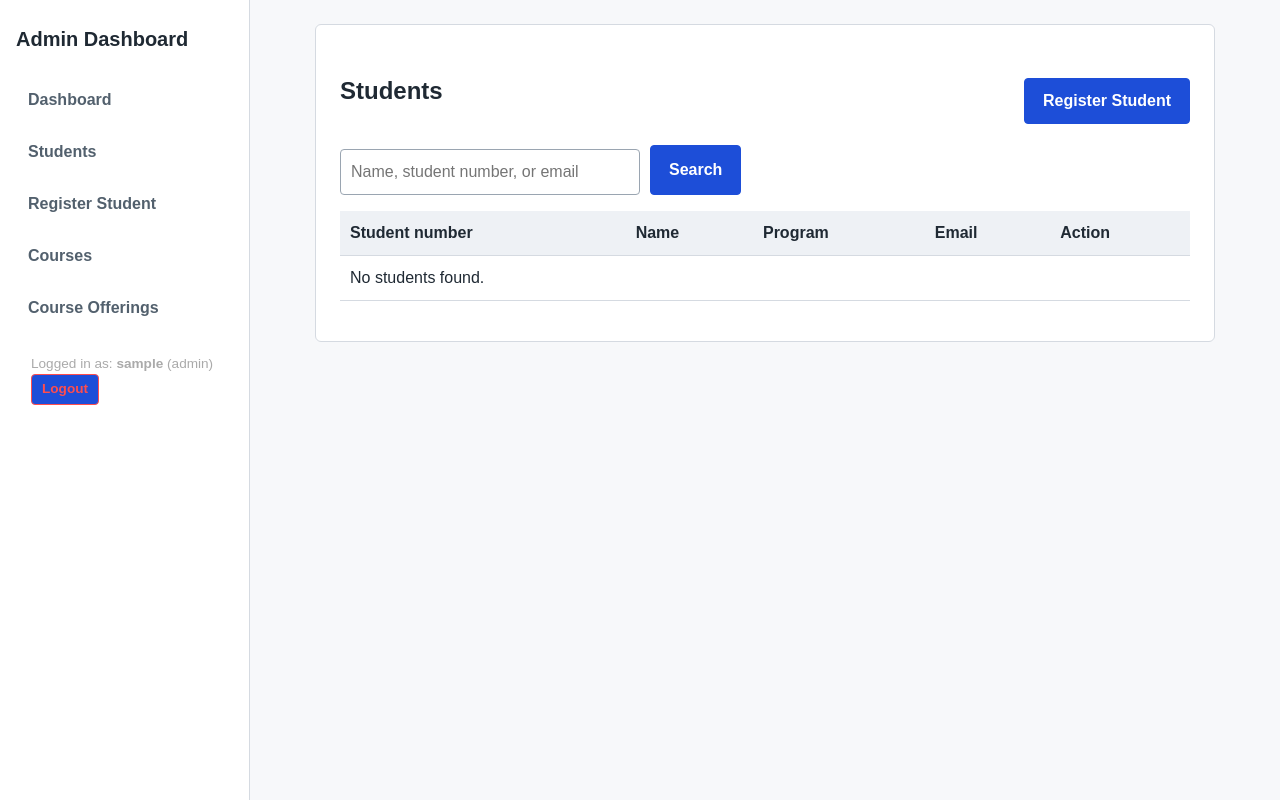
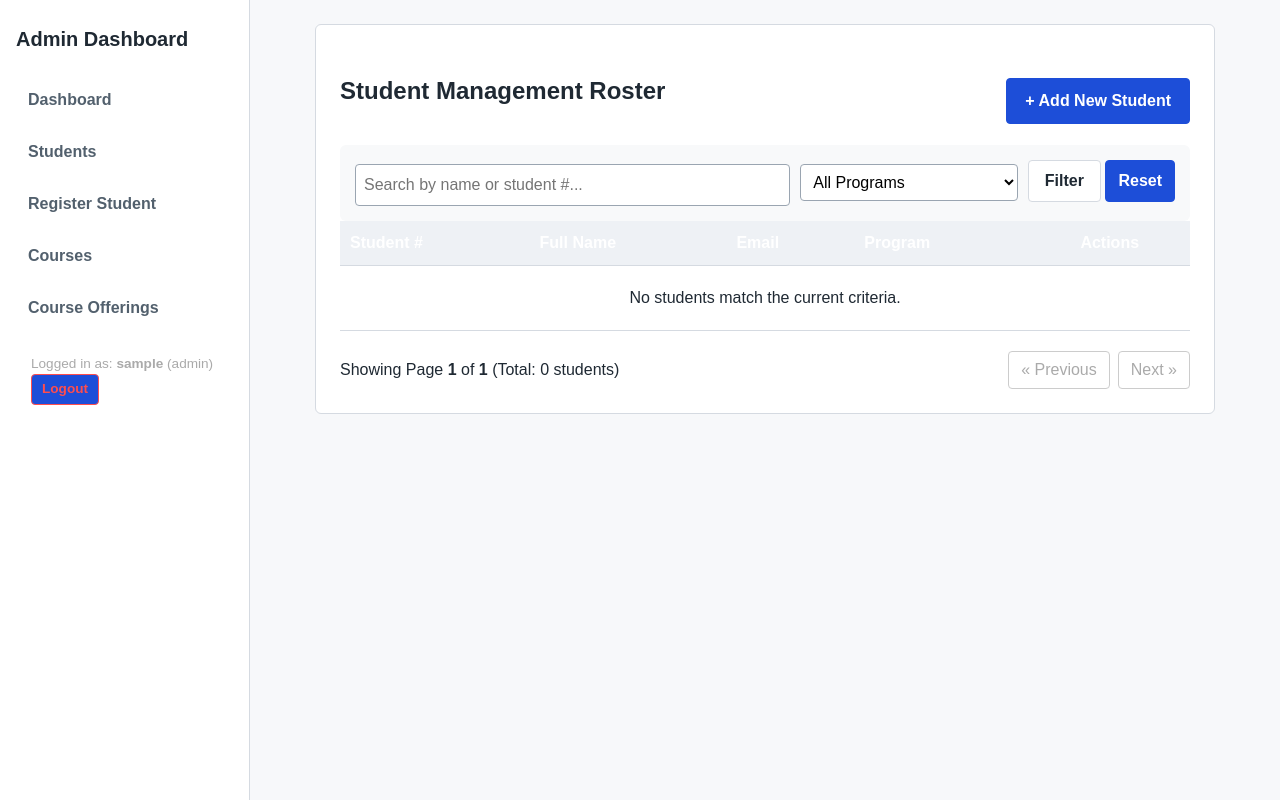
Before and after one commit to AntonioRA3377/Enrollment-system-, a Flask app: page /students in a window 1280 px wide. Run offline with Flask 3, Linux system fonts and the light colour scheme; the visitor is signed in with stand-in values (Sample User, id 1); data that the repository does not hold is empty.

Commit message:
Complete Lab 15: Search, multi-field filtering, and SQL pagination for student roster

```diff
--- a/app.py
+++ b/app.py
@@ -77,6 +77,8 @@ def dashboard():
 # ---------------------------------------------------------
 # STUDENTS ROUTES
 # ---------------------------------------------------------
+
+
 @app.route('/students')
 @login_required
 def students():
@@ -84,29 +86,59 @@ def students():
     cursor = conn.cursor(dictionary=True)
 
     query = request.args.get('q', '').strip()
+    program_id = request.args.get('program_id', '').strip()
+    page = request.args.get('page', 1, type=int)
+    per_page = 5
+    offset = (page - 1) * per_page
+
+    where_clauses = []
+    params = []
+
     if query:
+        where_clauses.append("(s.first_name LIKE %s OR s.last_name LIKE %s OR CONCAT(s.first_name, ' ', s.last_name) LIKE %s OR s.student_number LIKE %s OR s.email LIKE %s)")
         search_term = f"%{query}%"
-        cursor.execute(
-            """
-            SELECT s.*, p.program_name, p.program_code
-            FROM students s
-            LEFT JOIN programs p ON s.program_id = p.program_id
-            WHERE s.first_name LIKE %s OR s.last_name LIKE %s
-               OR s.student_number LIKE %s OR s.email LIKE %s
-        """,
-            (search_term, search_term, search_term, search_term),
-        )
-    else:
-        cursor.execute("""
-            SELECT s.*, p.program_name, p.program_code
-            FROM students s
-            LEFT JOIN programs p ON s.program_id = p.program_id
-        """)
+        params.extend([search_term, search_term, search_term, search_term, search_term])
 
+    if program_id:
+        where_clauses.append("s.program_id = %s")
+        params.append(program_id)
+
+    where_sql = " WHERE " + " AND ".join(where_clauses) if where_clauses else ""
+
+    count_sql = f"SELECT COUNT(*) AS total FROM students s{where_sql}"
+    cursor.execute(count_sql, tuple(params))
+    total_count = cursor.fetchone()['total']
+
+    data_sql = f"""
+        SELECT s.*, p.program_name, p.program_code
+        FROM students s
+        LEFT JOIN programs p ON s.program_id = p.program_id
+        {where_sql}
+        ORDER BY s.student_id DESC
+        LIMIT %s OFFSET %s
+    """
+    params.extend([per_page, offset])
+    cursor.execute(data_sql, tuple(params))
     students_list = cursor.fetchall()
+
+    cursor.execute("SELECT * FROM programs")
+    programs = cursor.fetchall()
+
     cursor.close()
     conn.close()
-    return render_template('students.html', students=students_list, q=query)
+
+    total_pages = (total_count + per_page - 1) // per_page if total_count > 0 else 1
+
+    return render_template(
+        'students.html',
+        students=students_list,
+        programs=programs,
+        query=query,
+        selected_program=program_id,
+        page=page,
+        total_pages=total_pages,
+        total_count=total_count
+    )
 
 
 @app.route('/student/<int:student_id>')
--- a/templates/students.html
+++ b/templates/students.html
@@ -1,57 +1,82 @@
 {% extends "base.html" %}
 
-{% block title %}Students{% endblock %}
+{% block title %}Student Roster - Lab 15{% endblock %}
 
 {% block content %}
 <div class="container mt-4">
     <div style="display: flex; justify-content: space-between; align-items: center;" class="mb-3">
-        <h2>Students</h2>
-        <a href="{{ url_for('student_new') }}" class="btn btn-primary">Register Student</a>
+        <h2>Student Management Roster</h2>
+        <a href="{{ url_for('student_new') }}" class="btn btn-primary">+ Add New Student</a>
     </div>
 
-    <form method="GET" action="{{ url_for('students') }}" class="mb-3" style="display: flex; gap: 10px;">
-        <input type="text" name="q" value="{{ q }}" placeholder="Name, student number, or email" class="form-control" style="max-width: 300px;">
-        <button type="submit" class="btn btn-primary">Search</button>
+    <!-- Filter & Search Form -->
+    <form method="GET" action="{{ url_for('students') }}" class="row g-3 mb-4" style="display: flex; gap: 10px; background: #f8f9fa; padding: 15px; border-radius: 6px;">
+        <div style="flex: 2;">
+            <input type="text" name="q" value="{{ query }}" class="form-control" placeholder="Search by name or student #..." style="width: 100%; padding: 8px;">
+        </div>
+        <div style="flex: 1;">
+            <select name="program_id" class="form-select" style="width: 100%; padding: 8px;">
+                <option value="">All Programs</option>
+                {% for p in programs %}
+                <option value="{{ p.program_id }}" {% if selected_program == p.program_id|string %}selected{% endif %}>
+                    {{ p.program_code }}
+                </option>
+                {% endfor %}
+            </select>
+        </div>
+        <div>
+            <button type="submit" class="btn btn-secondary" style="padding: 8px 16px;">Filter</button>
+            <a href="{{ url_for('students') }}" class="btn btn-outline-secondary" style="padding: 8px 12px; text-decoration: none;">Reset</a>
+        </div>
     </form>
 
-    <div class="table-wrap">
-        <table class="table">
+    <!-- Students Table -->
+    <table class="table table-striped" style="width: 100%; border-collapse: collapse; margin-bottom: 20px;">
         <thead>
-                <tr>
-                    <th>Student number</th>
-                    <th>Name</th>
-                    <th>Program</th>
-                    <th>Email</th>
-                    <th>Action</th>
+            <tr style="background: #343a40; color: white;">
+                <th style="padding: 10px;">Student #</th>
+                <th style="padding: 10px;">Full Name</th>
+                <th style="padding: 10px;">Email</th>
+                <th style="padding: 10px;">Program</th>
+                <th style="padding: 10px; text-align: center;">Actions</th>
             </tr>
         </thead>
         <tbody>
-                {% for student in students %}
-                <tr>
-                    <td>
-                        <a href="{{ url_for('student_profile', student_id=student.student_id) }}" style="text-decoration: none; font-weight: bold; color: #0056b3;">
-                            {{ student.student_number }}
-                        </a>
-                    </td>
-                    <td>
-                        <a href="{{ url_for('student_profile', student_id=student.student_id) }}" style="text-decoration: none; color: #333;">
-                            {{ student.last_name }}, {{ student.first_name }}
-                        </a>
-                    </td>
-                    <td>{{ student.program_code or 'Not assigned' }}</td>
-                    <td>{{ student.email }}</td>
-                    <td>
-                        <a href="{{ url_for('student_profile', student_id=student.student_id) }}" class="btn btn-sm btn-info">View Profile</a>
-                        <a href="{{ url_for('enroll', student_id=student.student_id) }}" class="btn btn-sm btn-primary">Enroll Courses</a>
+            {% for s in students %}
+            <tr style="border-bottom: 1px solid #ddd;">
+                <td style="padding: 10px;"><strong>{{ s.student_number }}</strong></td>
+                <td style="padding: 10px;">{{ s.first_name }} {{ s.last_name }}</td>
+                <td style="padding: 10px;">{{ s.email }}</td>
+                <td style="padding: 10px;">{{ s.program_code or 'Unassigned' }}</td>
+                <td style="padding: 10px; text-align: center;">
+                    <a href="{{ url_for('student_profile', student_id=s.student_id) }}" class="btn btn-sm btn-info" style="margin-right: 5px; color: #fff; text-decoration: none; padding: 4px 8px; background: #0dcaf0; border-radius: 4px;">View</a>
+                    <a href="{{ url_for('statement_of_account', student_id=s.student_id) }}" class="btn btn-sm btn-secondary" style="color: #fff; text-decoration: none; padding: 4px 8px; background: #6c757d; border-radius: 4px;">SOA</a>
                 </td>
             </tr>
             {% else %}
             <tr>
-                    <td colspan="5" class="text-center">No students found.</td>
+                <td colspan="5" style="text-align: center; padding: 20px;">No students match the current criteria.</td>
             </tr>
             {% endfor %}
         </tbody>
     </table>
+
+    <!-- Navigation Bar -->
+    <div style="display: flex; justify-content: space-between; align-items: center; margin-top: 15px;">
+        <p style="margin: 0;">Showing Page <strong>{{ page }}</strong> of <strong>{{ total_pages }}</strong> (Total: {{ total_count }} students)</p>
+        <div style="display: flex; gap: 8px;">
+            {% if page > 1 %}
+            <a href="{{ url_for('students', page=page-1, q=query, program_id=selected_program) }}" class="btn btn-outline-primary" style="padding: 6px 12px; text-decoration: none; border: 1px solid #0d6efd; color: #0d6efd; border-radius: 4px;">&laquo; Previous</a>
+            {% else %}
+            <span style="padding: 6px 12px; border: 1px solid #ccc; color: #aaa; border-radius: 4px; cursor: not-allowed;">&laquo; Previous</span>
+            {% endif %}
+
+            {% if page < total_pages %}
+            <a href="{{ url_for('students', page=page+1, q=query, program_id=selected_program) }}" class="btn btn-outline-primary" style="padding: 6px 12px; text-decoration: none; border: 1px solid #0d6efd; color: #0d6efd; border-radius: 4px;">Next &raquo;</a>
+            {% else %}
+            <span style="padding: 6px 12px; border: 1px solid #ccc; color: #aaa; border-radius: 4px; cursor: not-allowed;">Next &raquo;</span>
+            {% endif %}
+        </div>
     </div>
 </div>
 {% endblock %}
```
Also changed, not shown: 1 other file. Lines whose indentation alone changed are shown as unchanged.
